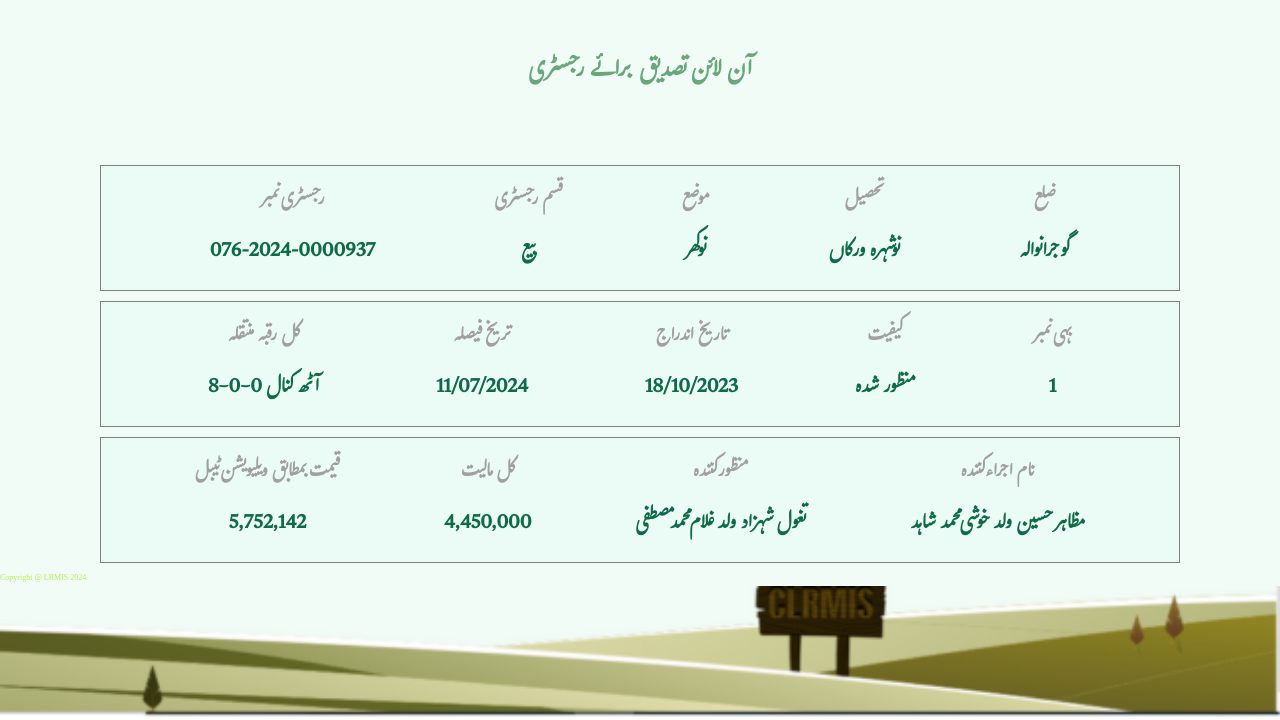
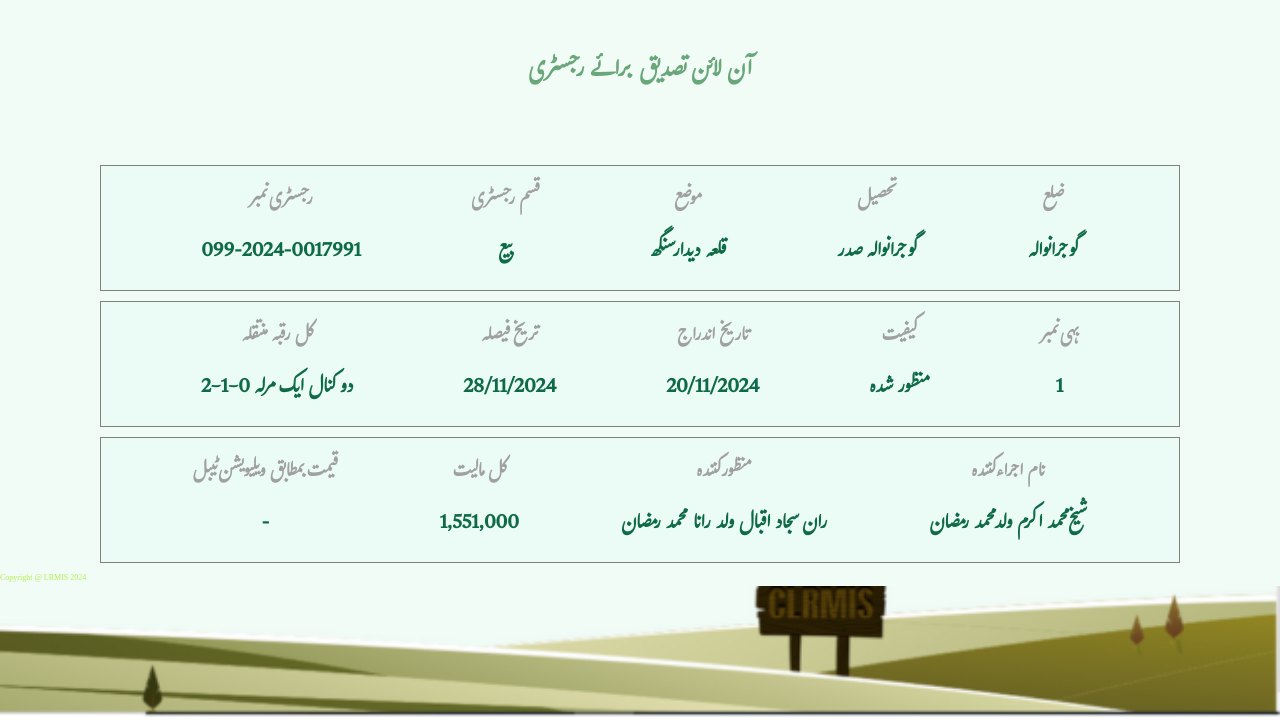
Before and after one commit to punjabzameen/https-onlinefard.punjab-zameen.gov.pk-RegistryVerification-data-NJIUPoVxx53r4n-BQPvtosyrED95kPy84-, a plain HTML site: page index.html in a window 1280 px wide. Shown: the part 80-800 px from the top of the page. Drawn offline with Linux system fonts and the light colour scheme.

Commit message:
Update index.html

```diff
--- a/index.html
+++ b/index.html
@@ -32,7 +32,7 @@
             <div class="item text1">
                 <h3>رجسٹری نمبر
                 </h3>
-                <p>076-2024-0000937
+                <p>099-2024-0017991
                 </p>
             </div>
             <div class="item text2"><h3>قسم رجسٹری
@@ -42,13 +42,13 @@
             <div class="item text3">
                 <h3>موضع
                 </h3>
-                <p>نوکھر
+                <p>قلعہ دیدار سنگھ
                 </p>
             </div>
             <div class="item text4">
                 <h3>تحصیل
                 </h3>
-                <p>نوشہرہ ورکاں
+                <p>گوجرانوالہ صدر
                 </p>
             </div>
             <div class="item text5">
@@ -63,18 +63,18 @@
             <div class="item text1">
                 <h3>کل رقبہ منتقلہ
                 </h3>
-                <p>8-0-0 آٹھ کنال
+                <p>2-1-0 دو کنال ایک مرلہ
                 </p>
             </div>
             <div class="item text2"><h3>تریخ فیصلہ
 
             </h3>
-            <p>11/07/2024
+            <p>28/11/2024
             </p></div>
             <div class="item text3">
                 <h3>تاریخ اندراج
                 </h3>
-                <p>18/10/2023
+                <p>20/11/2024
                 </p>
             </div>
             <div class="item text4">
@@ -95,23 +95,23 @@
             <div class="item text1">
                 <h3>قیمت بمطابق ویلیویشن ٹیبل
                 </h3>
-                <p>5,752,142
+                <p>-
                 </p>
             </div>
             <div class="item text2"><h3>کل مالیت
             </h3>
-            <p>4,450,000
+            <p>1,551,000
             </p></div>
             <div class="item text3">
                 <h3>منظور کنندہ
                 </h3>
-                <p>تغول شہزاد ولد غلام محمد مصطفی
+                <p>ران سجاد اقبال ولد رانا محمد رمضان
                 </p>
             </div>
             <div class="item text4">
                 <h3>نام اجراء کنندہ
                 </h3>
-                <p>مظاہر حسین ولد خوشی محمد شاہد
+                <p>شیخ محمد اکرم ولد محمد رمضان
                 </p>
             </div>
 
```
